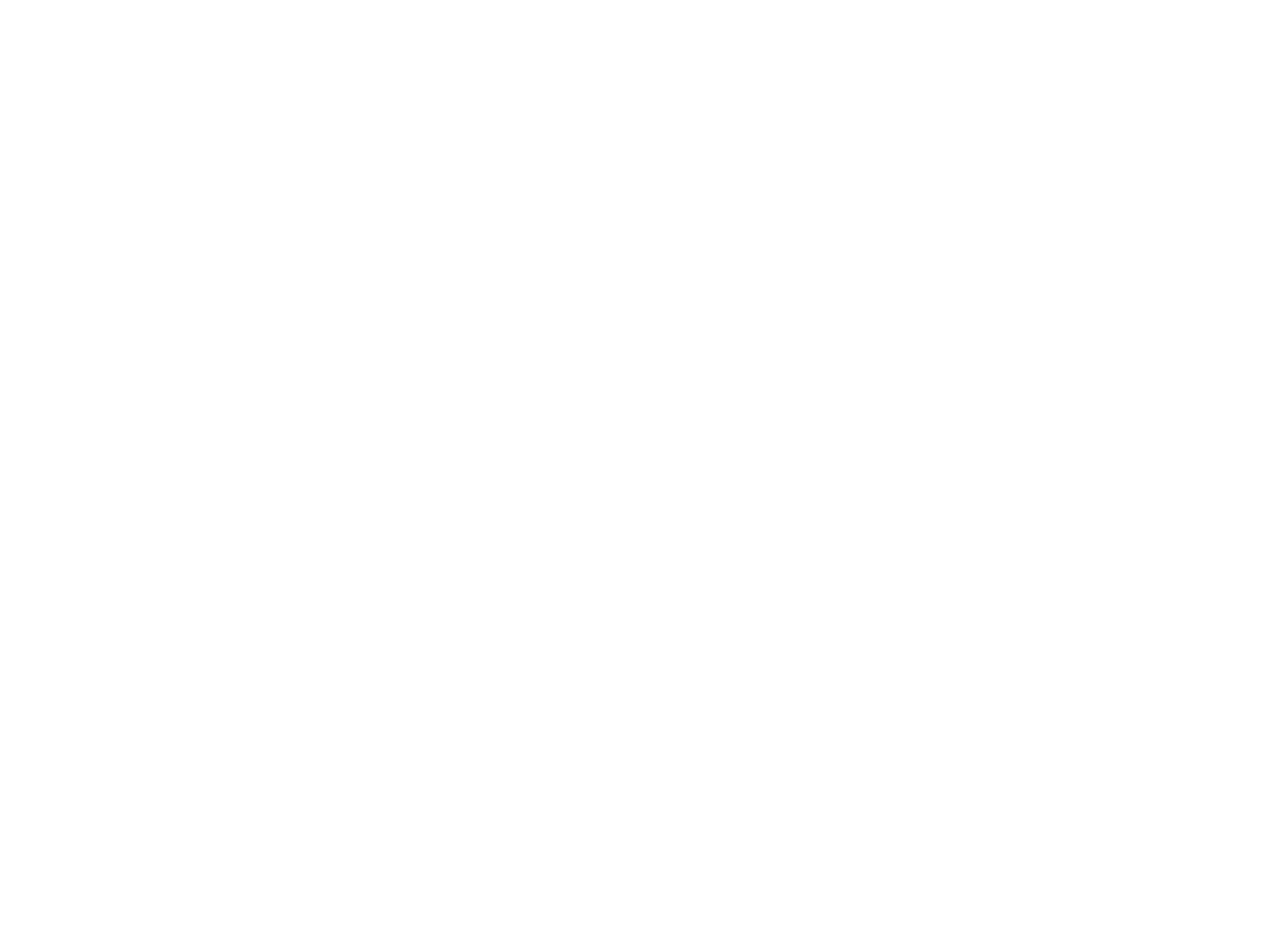
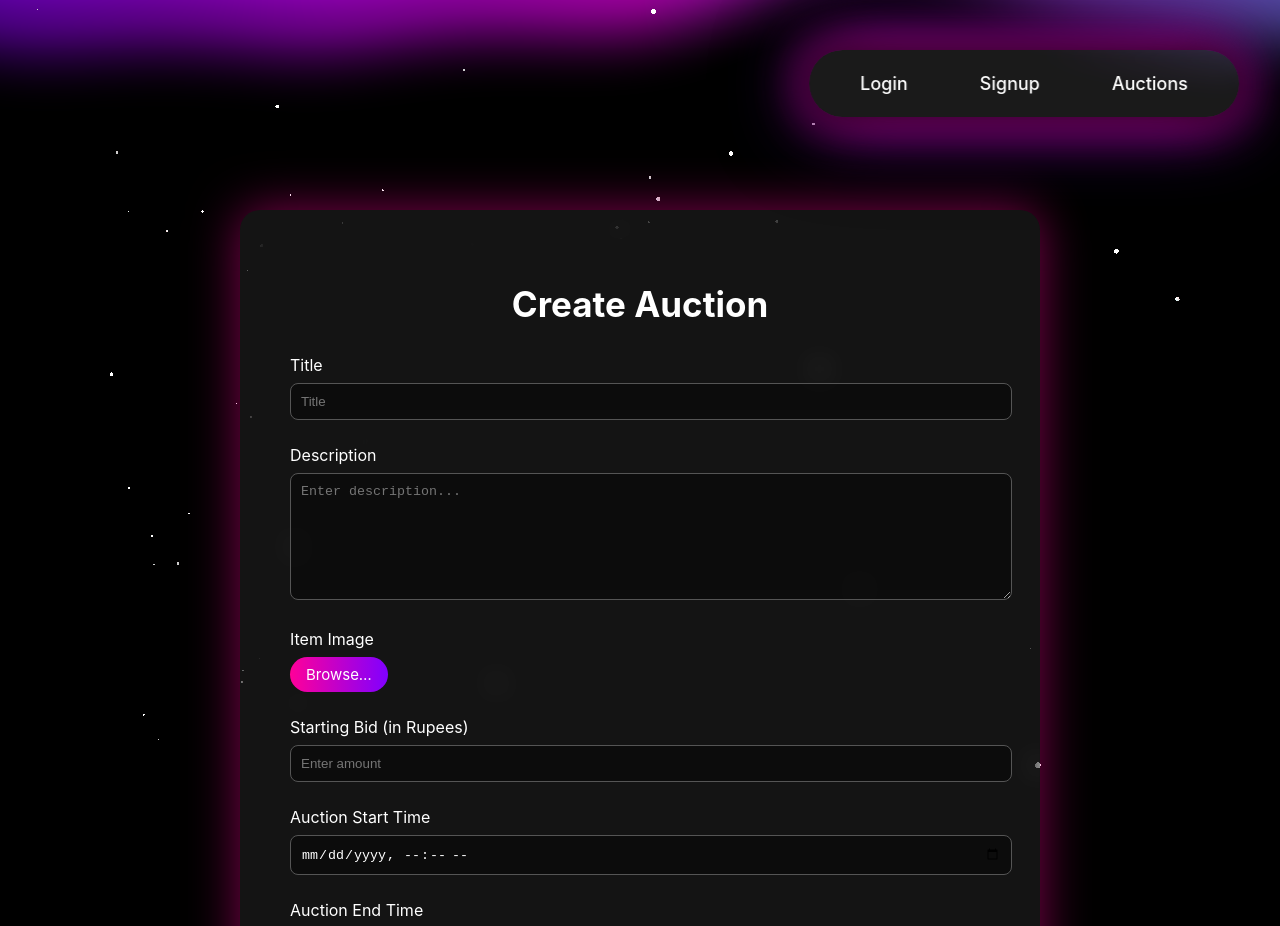
Before and after one commit to anushree200/OnlineAuction, a React (Create React App) app: page /user in a window 1280 px wide. Before the commit this address had no page. Shown: the top 926 px of the page. Before the commit the page ends 800 px from the top, so only its background shows below. Built offline with nearby package versions, Linux system fonts and the light colour scheme.

Commit message:
completed frontend

```diff
--- a/src/App.js
+++ b/src/App.js
@@ -5,6 +5,7 @@
 import HomePage from './HomePage.jsx';
 import CreateAccount from './CreateAccount.jsx';
 import Auction from './Auction.jsx';
+import User from './User.jsx';
 function App() {
   return (
     <Router>
@@ -13,6 +14,7 @@
         <Route path="/home" element={<HomePage />} />
         <Route path="/signup" element={<CreateAccount />} />
         <Route path="/auctions" element={<Auction />} />
+        <Route path="/user" element={<User />} />
       </Routes>
     </Router>
   );
--- a/src/Auction.jsx
+++ b/src/Auction.jsx
@@ -62,7 +62,7 @@
             color: "white",
             }}
         >
-            {loading?(<h1>Loading Auctions...</h1>):(auctions.length==0?(<h1>No auctions available</h1>):(
+            {loading?(<h1>Loading Auctions...</h1>):(auctions.length===0?(<h1>No auctions available</h1>):(
                 <div style={{display:"grid",gridTemplateColumns:"repeat(auto-fit,minmax(300px,1fr))",gap:"20px",width:"90%"}}>
                     {auctions.map((auction)=>(
                         <div key={auction.id} style={{backgroundColor:"rgba(255,255,255,0.1)",padding:"20px",borderRadius:"15px",boxShadow:"0 0 20px rgba(255,0,150,0.5)"}}>
--- a/src/LoginPage.jsx
+++ b/src/LoginPage.jsx
@@ -14,7 +14,7 @@
     if(isloggedin){
       navigate("/user");
     } else {
-      navigate("/signup");
+      navigate("/user");
     }
   }
   return (
--- /dev/null
+++ b/src/User.jsx
@@ -0,0 +1,258 @@
+import React,{ useState} from "react";
+import Aurora from "./components/aurora";
+import Particles from "./components/particles";
+import NavBar from "./components/NavBar";
+import Footer from "./components/Footer";
+
+const User = () => {
+    const [image,setImage]=useState(null);
+
+    const handleImageChange=(e)=>{
+        const file=e.target.files[0];
+        if(file){
+            setImage(URL.createObjectURL(file));
+        }
+    }
+
+    const handleRemove=()=>{
+        setImage(null);
+    }
+    return (
+        <div
+        style={{
+            backgroundColor: "black",
+            minHeight: "100vh",
+            width: "100%",
+            position: "relative",
+            overflow: "hidden",
+        }}
+        >
+        <div
+            style={{
+            position: "absolute",
+            top: 0,
+            left: 0,
+            width: "100%",
+            height: "300vh",
+            zIndex: 0,
+            }}
+        >
+            <Aurora />
+            <Particles />
+        </div>
+
+        <NavBar />
+        <div style={{
+        position: "relative",
+        zIndex: 1,
+        display: "flex",
+        justifyContent: "center",
+        alignItems: "center",
+        minHeight: "80vh",
+        paddingBottom: '150px',
+        paddingTop: '210px'
+      }}>
+        <div style={{
+          backgroundColor: "rgba(255,255,255,0.08)",
+          padding: "50px",
+          borderRadius: "20px",
+          width: "700px",
+          backdropFilter: "blur(15px)",
+          boxShadow: "0 0 50px rgba(255,0,153,0.5)",
+          textAlign: "center"
+        }}>
+          <h1 style={{
+            color: "white",
+            marginBottom: "30px",
+            fontSize: "35px"
+          }}>
+            Create Auction
+          </h1>
+
+        <div style={{ marginBottom: "25px", textAlign: "left" }}>
+            <label style={{ color: "white", display: "block", marginBottom: "8px" }}>
+              Title
+            </label>
+            <input
+              type="text"
+              placeholder="Title"
+              style={{
+                width: "100%",
+                padding: "10px",
+                borderRadius: "8px",
+                border: "1px solid #555",
+                backgroundColor: "rgba(0,0,0,0.4)",
+                color: "white",
+              }}
+            />
+        </div>
+
+        <div style={{ marginBottom: "25px", textAlign: "left" }}>
+            <label style={{ color: "white", display: "block", marginBottom: "8px" }}>
+              Description
+            </label>
+            <textarea
+              placeholder="Enter description..."
+              rows="7"
+              style={{
+                width: "100%",
+                padding: "10px",
+                borderRadius: "8px",
+                border: "1px solid #555",
+                backgroundColor: "rgba(0,0,0,0.4)",
+                color: "white",
+              }}
+            ></textarea>
+        </div>
+
+
+        <div style={{ marginBottom: "25px", textAlign: "left" }}>
+            <label style={{ color: "white", display: "block", marginBottom: "8px" }}>
+                Item Image
+            </label>
+
+            <input
+                type="file"
+                id="fileInput"
+                accept="image/*"
+                onChange={handleImageChange}
+                style={{ display: "none" }}
+            />
+
+            {!image && (
+                <label htmlFor="fileInput" style={buttonStyle1}>
+                Browse…
+                </label>
+            )}
+
+            {image && (
+                <div
+                style={{
+                    position: "relative",
+                    display: "inline-block",
+                    marginTop: "10px",
+                }}
+                >
+                <img
+                    src={image}
+                    alt="Preview"
+                    style={{
+                    borderRadius: "10px",
+                    maxHeight: "180px",
+                    display: "block",
+                    }}
+                />
+                <button
+                    onClick={handleRemove}
+                    style={{
+                    position: "absolute",
+                    top: "-10px",
+                    right: "-10px",
+                    backgroundColor: "rgba(0,0,0,0.6)",
+                    border: "none",
+                    color: "white",
+                    fontSize: "18px",
+                    fontWeight: "bold",
+                    borderRadius: "50%",
+                    width: "25px",
+                    height: "25px",
+                    cursor: "pointer",
+                    lineHeight: "22px",
+                    textAlign: "center",
+                    }}
+                >
+                    ×
+                </button>
+                </div>
+            )}
+
+        </div>
+
+
+        <div style={{ marginBottom: "25px" , textAlign: "left"}}>
+            <label style={{color: "white", display: "block", marginBottom: "8px" }}>
+              Starting Bid (in Rupees)
+            </label>
+            <input
+              type="number"
+              placeholder="Enter amount"
+              style={{
+                width: "100%",
+                padding: "10px",
+                borderRadius: "8px",
+                border: "1px solid #555",
+                backgroundColor: "rgba(0,0,0,0.4)",
+                color: "white",
+              }}
+            />
+          </div>
+
+          <div style={{ marginBottom: "25px", textAlign: "left" }}>
+            <label style={{ color: "white", display: "block", marginBottom: "8px" }}>
+              Auction Start Time
+            </label>
+            <input
+              type="datetime-local"
+              style={inputStyle}
+            />
+          </div>
+
+          <div style={{ marginBottom: "25px", textAlign: "left" }}>
+            <label style={{ color: "white", display: "block", marginBottom: "8px" }}>
+              Auction End Time
+            </label>
+            <input
+              type="datetime-local"
+              style={inputStyle}
+            />
+          </div>
+
+          <button
+            style={buttonStyle}
+            onMouseOver={(e) => (e.target.style.opacity = "0.75")}
+            onMouseOut={(e) => (e.target.style.opacity = "1")}
+          >
+            Create Auction
+          </button>
+        </div>
+
+        </div>
+        <Footer />
+    </div>
+    );
+}
+
+const inputStyle = {
+  width: "100%",
+  padding: "10px",
+  borderRadius: "8px",
+  border: "1px solid #555",
+  backgroundColor: "rgba(0,0,0,0.4)",
+  color: "white",
+};
+
+const buttonStyle = {
+  background: "linear-gradient(90deg, #ff0099, #8000ff)",
+  borderRadius: "50px",
+  color: "white",
+  padding: "12px 32px",
+  fontSize: "20px",
+  border: "none",
+  cursor: "pointer",
+  transition: "background-position 0.4s",
+  width: "100%",
+  fontWeight: "bold",
+};
+
+const buttonStyle1 = {
+  background: "linear-gradient(90deg, #ff0099, #8000ff)",
+  borderRadius: "25px",
+  color: "white",
+  padding: "8px 16px",
+  fontSize: "15px",
+  border: "none",
+  cursor: "pointer",
+  display: "inline-block",
+};
+
+export default User;
```
Also changed, not shown: tailwind.config.js (line endings or trailing spaces).
